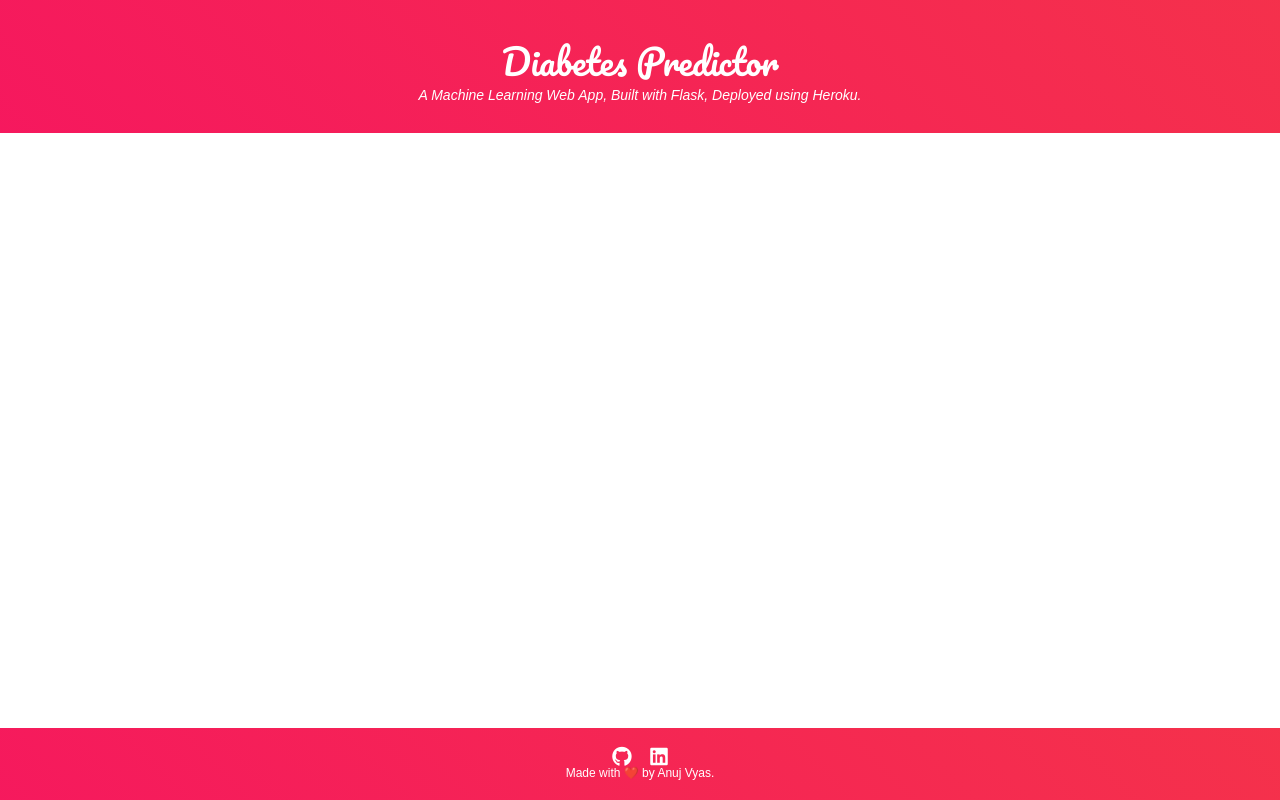
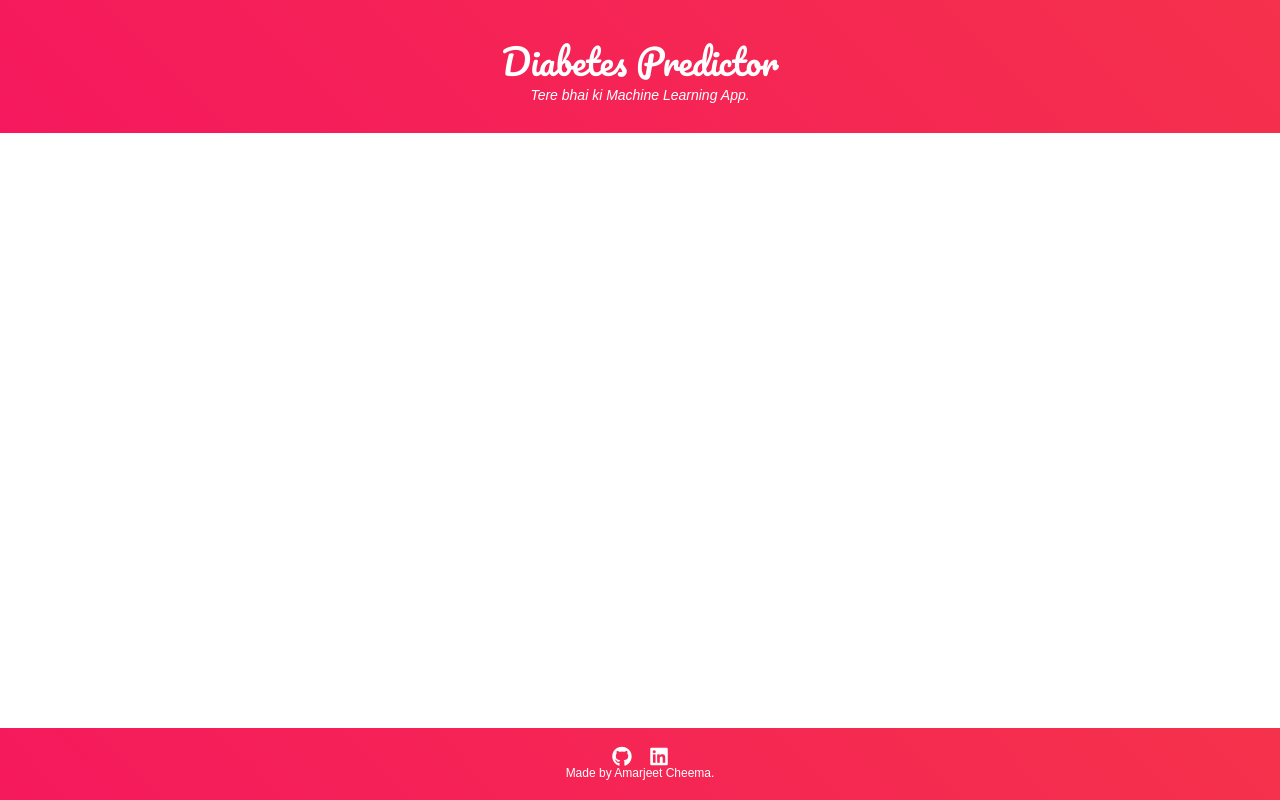
Before and after one commit to amarjeet-cheema/diabetes_prediction, a Flask app: template templates/result.html in a window 1280 px wide. Run offline with Flask 2, Linux system fonts and the light colour scheme; the template is opened without the code that fills it, so the values that code supplies are empty; parts of the project's set-up code (start-up, migrations or seed data) failed here and were passed over; some libraries are stand-ins or nearby versions.

Commit message:
Update result.html

```diff
--- a/templates/result.html
+++ b/templates/result.html
@@ -16,17 +16,17 @@
 		<div class="container">
             <h2 class='container-heading'><span class="heading_font">Diabetes Predictor</span></h2>
             <div class='description'>
-    			<p>A Machine Learning Web App, Built with Flask, Deployed using Heroku.</p>
+    			<p>Tere bhai ki Machine Learning App.</p>
     		</div>
     	</div>
 
 		<!-- Result -->
 		<div class="results">
 			{% if prediction==1 %}
-				<h1>Prediction: <span class='danger'>Oops! You have DIABETES.</span></h1>
+				<h1>Prediction: <span class='danger'>Bencho! Meetha kam kha,Diabetes hai tujhe.</span></h1>
 				<img class="gif" src="{{ url_for('static', filename='diabetes.webp') }}" alt="Diabetes Image">
 			{% elif prediction==0 %}
-				<h1>Prediction: <span class='safe'>Great! You DON'T have diabetes.</span></h1>
+				<h1>Prediction: <span class='safe'>Great! Bencho party,koi diabetes nhi hai tujhe.</span></h1>
 				<img class="gif1" src="{{ url_for('static', filename='no-diabetes.webp') }}" alt="Not Diabetes Image">
 			{% endif %}
 		</div>
@@ -37,7 +37,7 @@
                <a target="_blank" href="https://github.com/anujvyas/Diabetes-Prediction-Deployment"><i class="fab fa-github fa-lg contact-icon"></i></a>
                <a target="_blank" href="https://www.linkedin.com/in/anujkvyas"><i class="fab fa-linkedin fa-lg contact-icon"></i></a>
            </div>
-           <p class='footer-description'>Made with ❤️ by Anuj Vyas.</p>
+           <p class='footer-description'>Made by Amarjeet Cheema.</p>
        </div>
 
 	</body>
```
